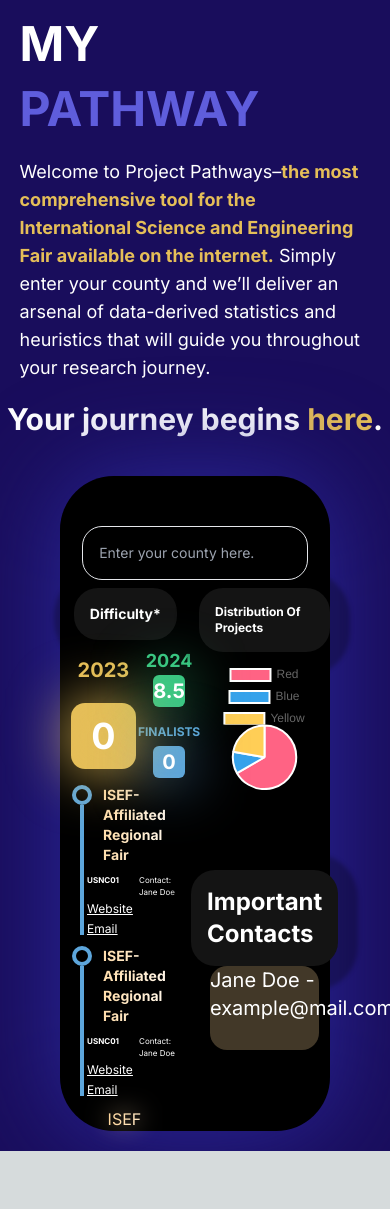
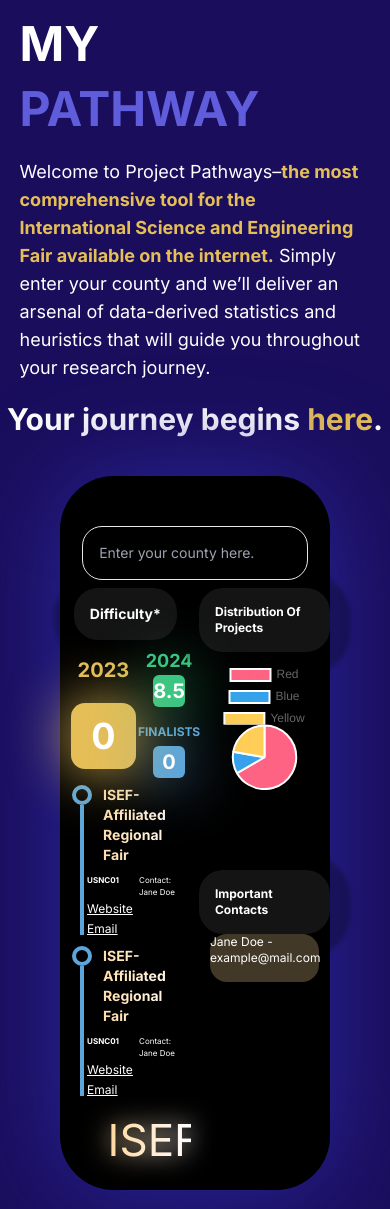
Before and after one commit to BRama10/pathways-frontend, a Next.js app: page / in a window 390 px wide. Before the commit the page ends 1151 px from the top, so only its background shows below. Built offline with nearby package versions, Linux system fonts and the light colour scheme.

Commit message:
Scaled For Mobile

```diff
--- a/app/components.tsx
+++ b/app/components.tsx
@@ -324,7 +324,7 @@
   return (
     <>
       <section id='contact-component h-[100px]' className={`flex flex-col`}>
-        <div className={`${styles.customBg} w-5/6 h-auto m-auto rounded-[17px] flex flex-col text-xl text-white`}>
+        <div className={`${styles.customBg} w-5/6 h-auto m-auto rounded-[17px] flex flex-col text-xs md:text-xl text-white`}>
           {names.map((name, index) => (
             <>
               <div key={`${index}-name`}>{name} -</div>
--- a/app/page.tsx
+++ b/app/page.tsx
@@ -93,15 +93,15 @@
               onChange={(e) => setUserInput(e.target.value)}
             />
           </div>
-          <section className="grid grid-cols-2 pt-[3%] gap-x-2">
+          <section className="grid grid-cols-2 pt-[3%] gap-x-2 h-auto">
             <div id='tmp-id-a' className="flex flex-col">
               <div className="rounded-3xl shadow-customB flex flex-col box-border bg-[#141414] w-auto self-center mb-[5%]">
                 <div className="text-white self-center font-bold text-sm md:text-2xl px-4 py-4 self-center justify-self-center w-max-full">Difficulty*</div>
               </div>
               <DifficultyComponent fairNodes={fetchedData.fairNodes} score={fetchedData.score} num_finalists={fetchedData.num_finalists} />
               <div className='pl-12 self-end self-left w-full h-auto grid grid-cols-1'>
-                <h1 className={`row-start-1 col-start-1 ${styles.customYellow} text-md:text-[200px] blur-md`}>ISEF</h1>
-                <h1 className={`row-start-1 col-start-1 ${styles.customYellow} md:text-[200px]`}>ISEF</h1>
+                <h1 className={`row-start-1 col-start-1 ${styles.customYellow} text-[2.75rem] md:text-[200px] blur-md pb-[20%] pr-[30%] self-start`}>ISEF</h1>
+                <h1 className={`row-start-1 col-start-1 ${styles.customYellow} text-[2.75rem] md:text-[200px] pb-[20%] pr-[30%] self-start`}>ISEF</h1>
               </div>
 
             </div>
@@ -112,7 +112,7 @@
               <ChartComponent />
 
               <div className="rounded-3xl shadow-customB flex flex-col box-border bg-[#141414] w-auto self-center">
-                <div className="text-white self-center font-bold text-2xl px-4 py-4 self-center justify-self-center">Important Contacts</div>
+                <div className="text-white self-center font-bold text-xs md:text-2xl px-4 py-4 self-center justify-self-center">Important Contacts</div>
               </div>
               <ContactComponent />
 
```
